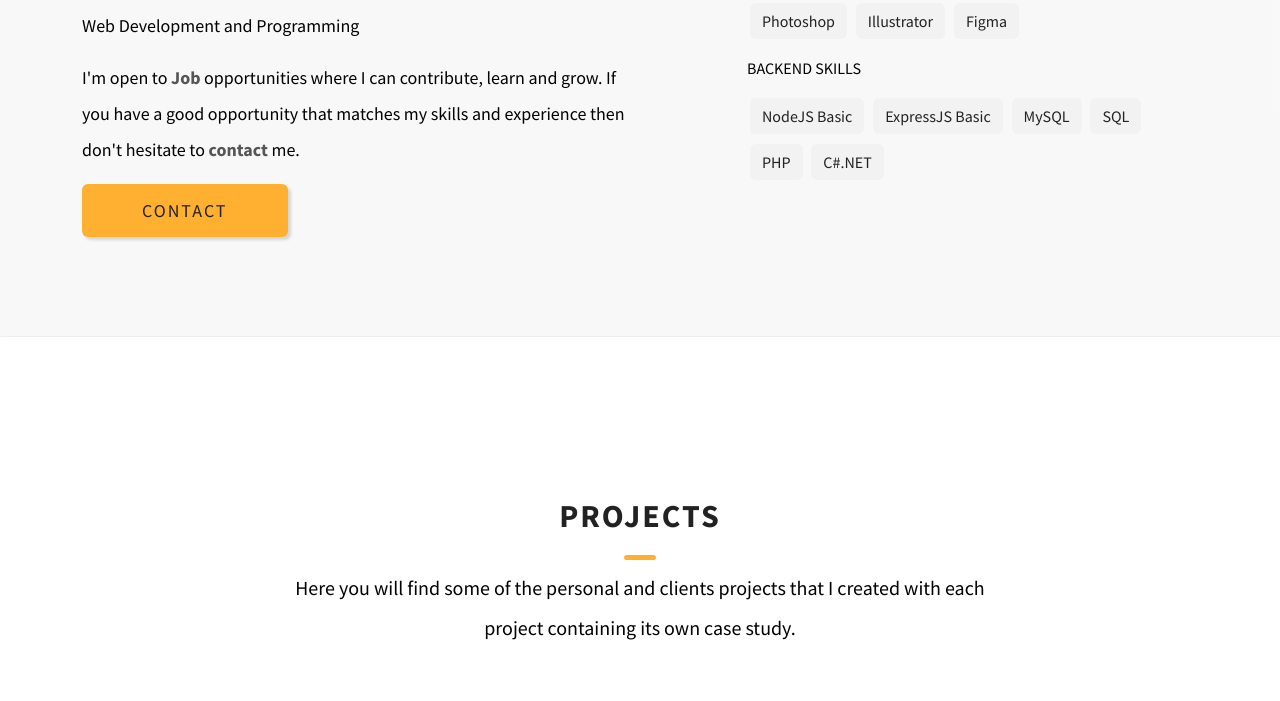
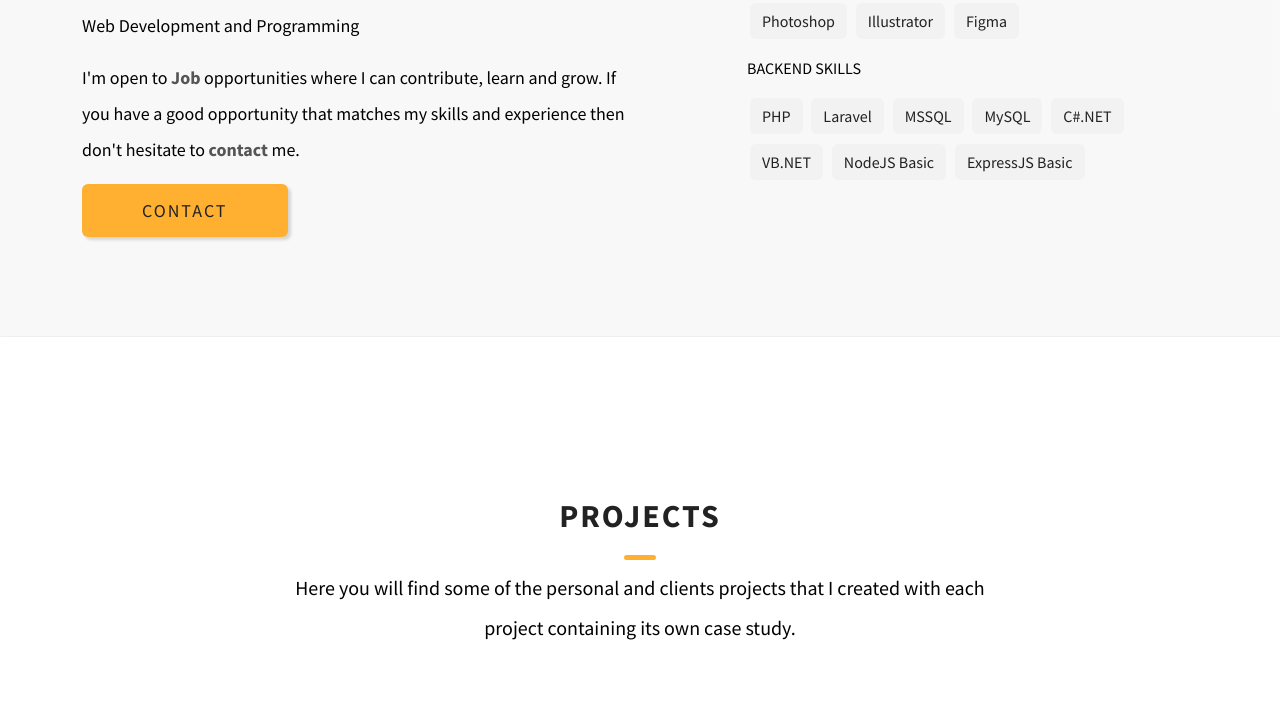
Before and after one commit to techking11/tech_king_portfolio, a plain HTML site: page index.html in a window 1280 px wide. Shown: the part 1412-2113 px from the top of the page. Drawn offline with nearby package versions, Linux system fonts and the light colour scheme.

Commit message:
Update index.html

```diff
--- a/index.html
+++ b/index.html
@@ -151,12 +151,14 @@
                         <button class="btn btn-default">Figma</button>
 
                         <h3 class="skillSubTitle">Backend Skills</h3>
+                        <button class="btn btn-default">PHP</button>
+                        <button class="btn btn-default">Laravel</button>
+                        <button class="btn btn-default">MSSQL</button>
+                        <button class="btn btn-default">MySQL</button>
+                        <button class="btn btn-default">C#.NET</button>
+                        <button class="btn btn-default">VB.NET</button>
                         <button class="btn btn-default">NodeJS Basic</button>
                         <button class="btn btn-default">ExpressJS Basic</button>
-                        <button class="btn btn-default">MySQL</button>
-                        <button class="btn btn-default">SQL</button>
-                        <button class="btn btn-default">PHP</button>
-                        <button class="btn btn-default">C#.NET</button>
 
                     </div>
                 </div>
```
